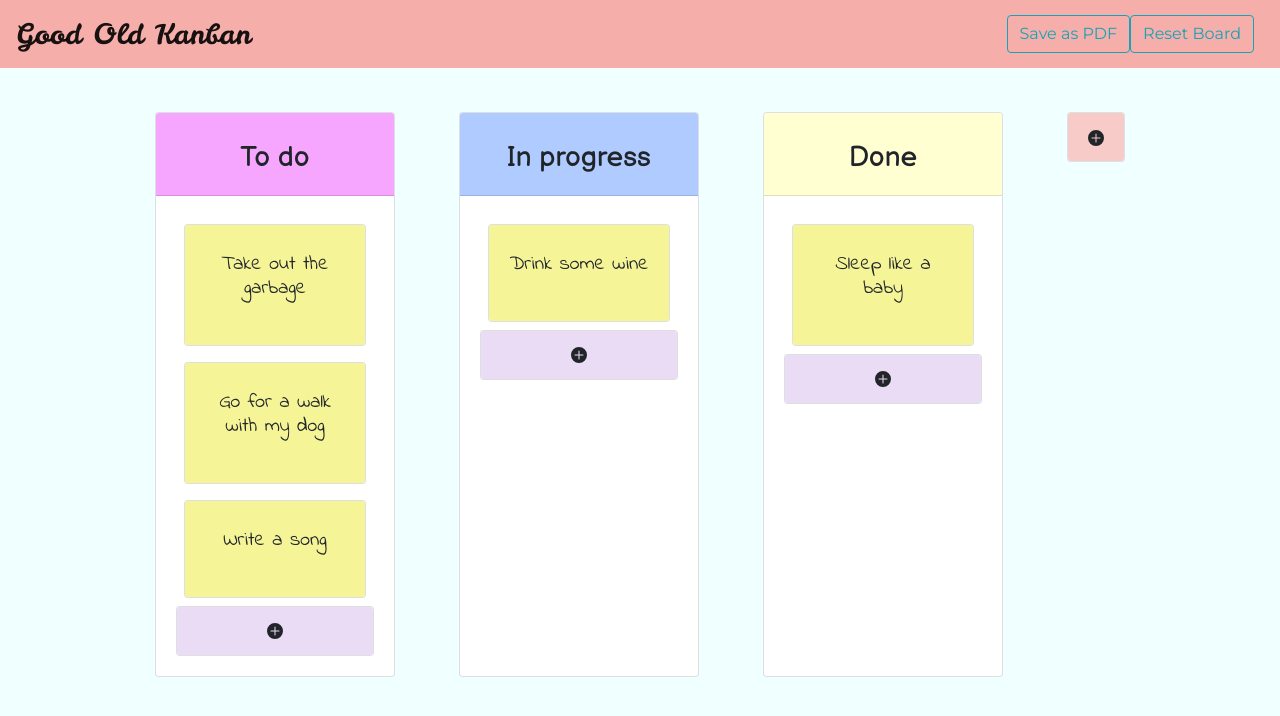
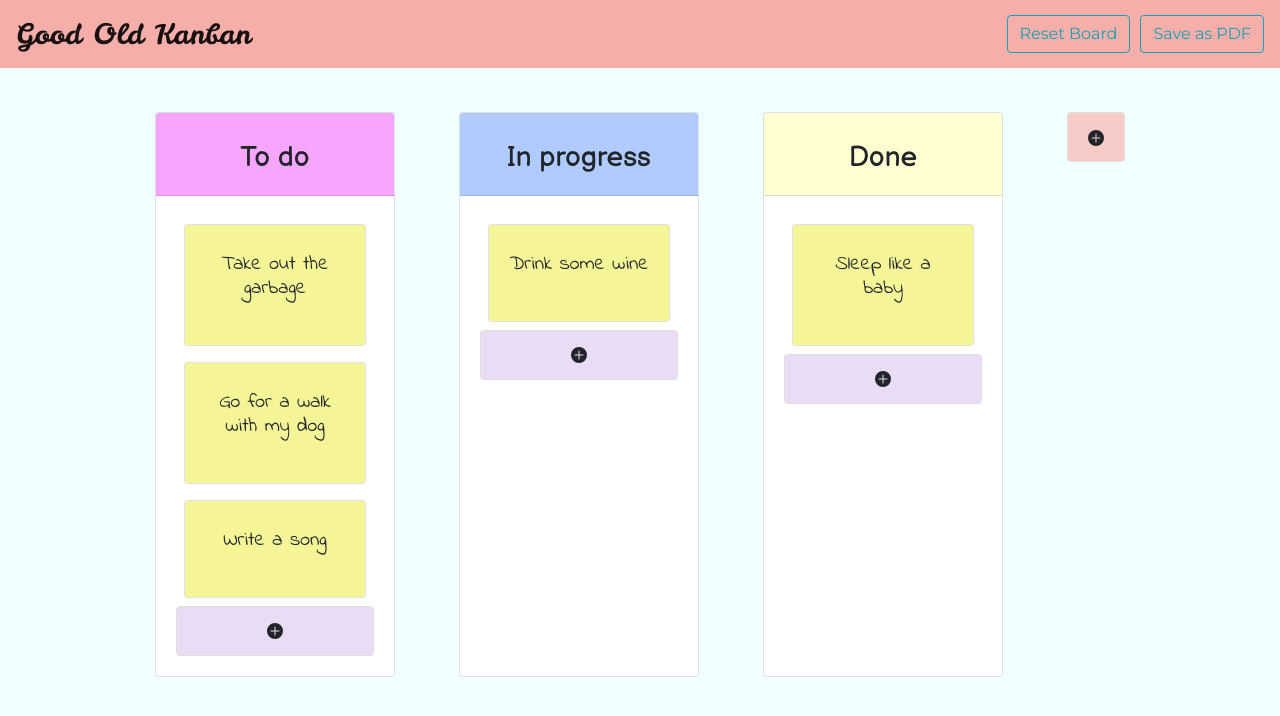
Before and after one commit to jessicaseo83/kanban, a React (Create React App) app: page / in a window 1280 px wide. Shown: the top 716 px of the page. Built offline with nearby package versions, Linux system fonts and the light colour scheme.

Commit message:
exchange order of save-pdf and reset-board-button

```diff
--- a/src/components/Navbar.js
+++ b/src/components/Navbar.js
@@ -31,11 +31,11 @@ export default function Header(props) {
       <Navbar.Brand className="brand-logo">Good Old Kanban</Navbar.Brand>
       <AlertMsg show={showAlertMsg} onHide={()=>setShowAlertMsg(false)} deleteComp={handleClearBoard}/>
       <div>
+        <Button variant="outline-info" style={{marginRight: '10px'}}onClick = {()=>setShowAlertMsg(true)} className="reset-board-button">
+          Reset Board
+        </Button>
         <Button variant="outline-info" onClick = {savePdf} className="pdf-button">
           Save as PDF
-        </Button>
-        <Button variant="outline-info" style={{marginRight: '10px'}}onClick = {()=>setShowAlertMsg(true)} className="reset-board-button">
-          Reset Board
         </Button>
       </div>
     </Navbar>
--- a/src/styles/index.css
+++ b/src/styles/index.css
@@ -41,6 +41,6 @@ html {
   }
 
   .pdf-button {
-    visibility: hidden;
+    display: none;
   }
 }
```
